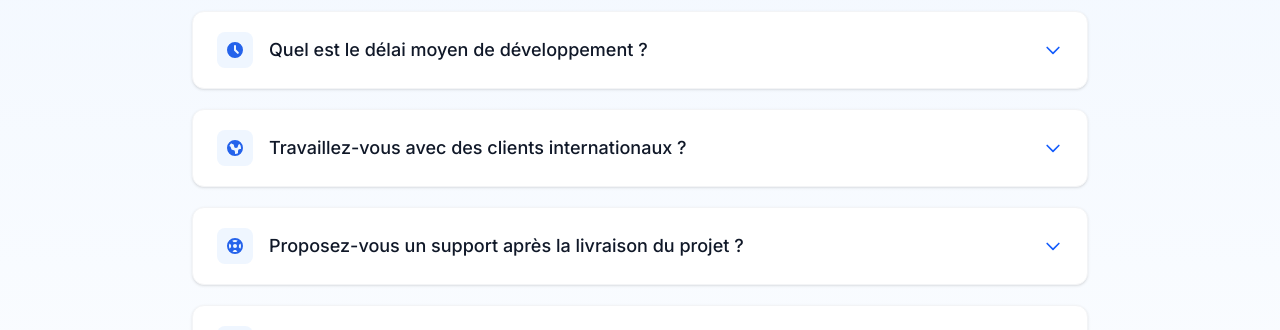
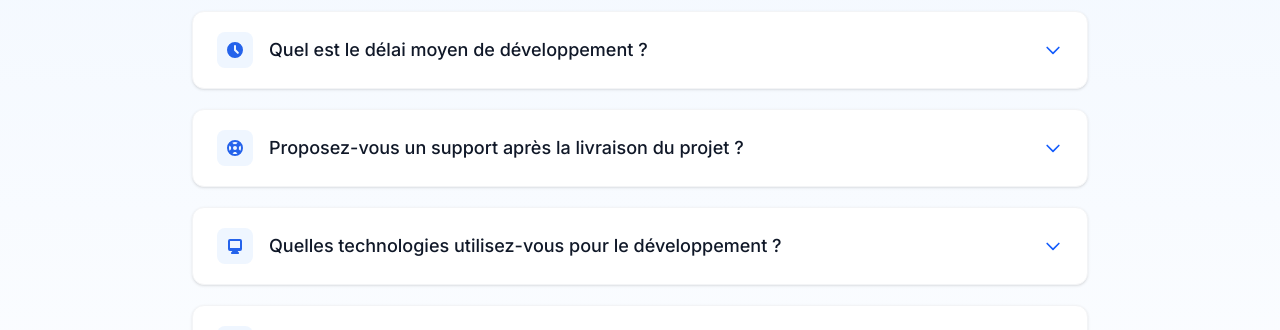
Before and after one commit to Lodgic-LLC/Landing-Website, a React (Vite) app: page /services in a window 1280 px wide. Shown: the part 4320-4650 px from the top of the page. Built offline with nearby package versions, Linux system fonts and the light colour scheme.

Commit message:
updates FAQ

```diff
--- a/src/components/FAQ.jsx
+++ b/src/components/FAQ.jsx
@@ -57,7 +57,7 @@ const FAQ = () => {
       id: 2,
       question: "Quel est le délai moyen de développement ?",
       answer:
-        "Entre 4 à 12 semaines selon la complexité du projet. Les applications simples peuvent être livrées en un mois, tandis que les projets plus complexes avec des intégrations multiples peuvent prendre jusqu'à 3 mois.",
+        "Entre 2 à 12 semaines selon la complexité du projet. Les applications simples peuvent être livrées en quelques semaines, tandis que les projets plus complexes avec des intégrations multiples peuvent prendre jusqu'à 3 mois.",
       icon: (
         <svg
           className="w-5 h-5 text-[#2563EB]"
@@ -74,28 +74,9 @@ const FAQ = () => {
     },
     {
       id: 3,
-      question: "Travaillez-vous avec des clients internationaux ?",
-      answer:
-        "Oui, nous collaborons régulièrement avec des clients du monde entier. Notre équipe est habituée au travail à distance et nous utilisons des outils de communication efficaces pour assurer une collaboration fluide malgré les fuseaux horaires.",
-      icon: (
-        <svg
-          className="w-5 h-5 text-[#2563EB]"
-          fill="currentColor"
-          viewBox="0 0 20 20"
-        >
-          <path
-            fillRule="evenodd"
-            d="M10 18a8 8 0 100-16 8 8 0 000 16zM4.332 8.027a6.012 6.012 0 011.912-2.706C6.512 5.73 6.974 6 7.5 6A1.5 1.5 0 019 7.5V8a2 2 0 004 0 2 2 0 011.523-1.943A5.977 5.977 0 0116 10c0 .34-.028.675-.083 1H15a2 2 0 00-2 2v2.197A5.973 5.973 0 0110 16v-2a2 2 0 00-2-2 2 2 0 01-2-2 2 2 0 00-1.668-1.973z"
-            clipRule="evenodd"
-          />
-        </svg>
-      ),
-    },
-    {
-      id: 4,
       question: "Proposez-vous un support après la livraison du projet ?",
       answer:
-        "Absolument. Nous offrons différentes formules de maintenance et de support technique après la mise en production. Cela inclut les corrections de bugs, les mises à jour de sécurité et l'assistance technique selon vos besoins.",
+        "Absolument. Nous offrons différentes formules de maintenance et de support technique après la mise en production. Cela inclut les corrections de bugs, l'ajout de nouvelles fonctionnalités, les mises à jour de sécurité et l'assistance technique selon vos besoins.",
       icon: (
         <svg
           className="w-5 h-5 text-[#2563EB]"
@@ -111,7 +92,7 @@ const FAQ = () => {
       ),
     },
     {
-      id: 5,
+      id: 4,
       question: "Quelles technologies utilisez-vous pour le développement ?",
       answer:
         "Nous utilisons principalement React.js, Next.js et TailwindCSS pour le front-end, et Node.js ou Python pour le back-end. Nous adaptons notre stack technologique en fonction des besoins spécifiques de chaque projet pour garantir les meilleures performances.",
@@ -130,7 +111,7 @@ const FAQ = () => {
       ),
     },
     {
-      id: 6,
+      id: 5,
       question: "Je ne suis pas sur d'avoir le budget",
       answer:
         "Vous n'avez rien à perdre à prendre contact avec nous. Nous pouvons discuter de votre projet et de vos besoins pour trouver une solution adaptée à votre budget.",
```
